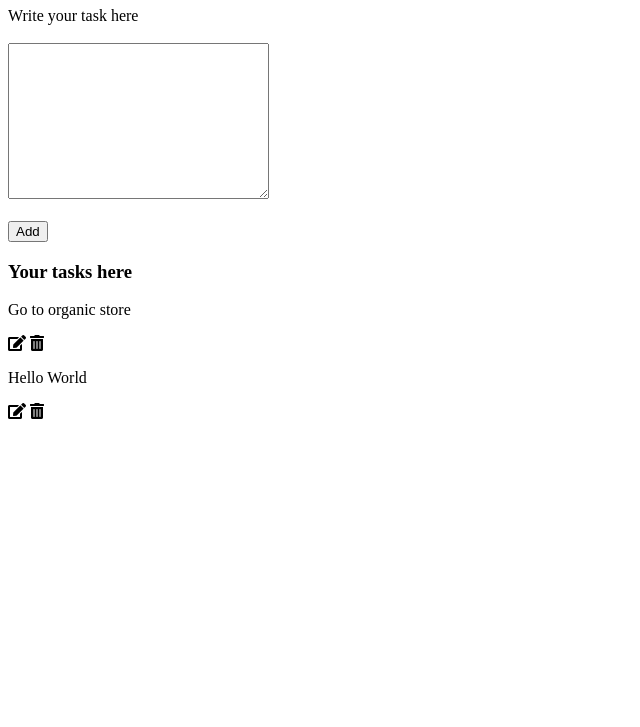
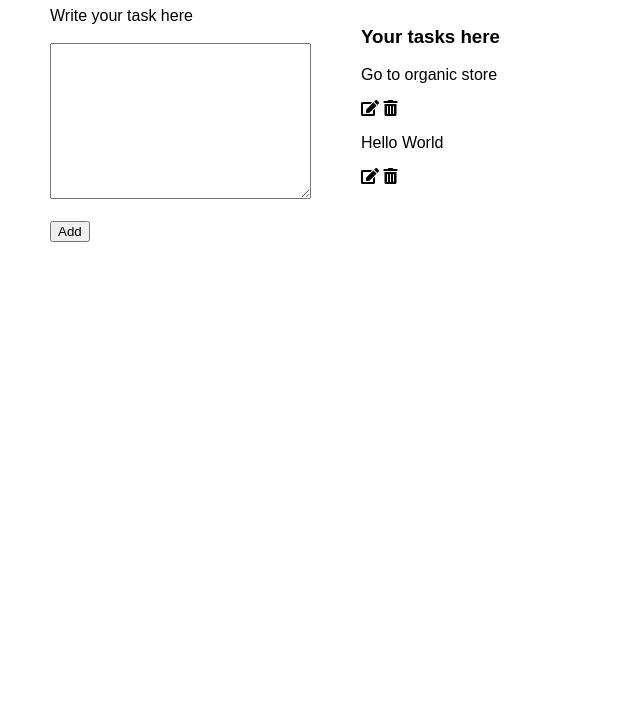
Before and after one commit to yasmimdemelo/CRUD-pure-js, a plain HTML site: page index.html in a window 1280 px wide. Shown: the part 73-800 px from the top of the page, without its empty margins (0-640 px from the left). Drawn offline with Linux system fonts and the light colour scheme.

Commit message:
Added css basic and commentary about links

```diff
--- a/index.html
+++ b/index.html
@@ -5,9 +5,14 @@
     <meta charset="UTF-8">
     <meta http-equiv="X-UA-Compatible" content="IE=edge">
     <meta name="viewport" content="width=device-width, initial-scale=1.0">
+
+    <!-- Style CSS-->
     <link rel="stylesheet" href="style.css">
+
+    <!-- font-awesome é o kit de ferramentas de fonte e ícone mais famoso baseado em CSS, através do CDN faz com que funcionem para o maior número de pessoas possível. -->
     <link rel="stylesheet" href="https://cdnjs.cloudflare.com/ajax/libs/font-awesome/5.15.4/css/all.min.css" />
-    <title>Document</title>
+
+    <title>TODO App in JS</title>
 </head>
 
 <body>
@@ -58,6 +63,7 @@
 
     </div>
 
+    <!-- JavaScript -->
     <script src="main.js"></script>
 </body>
 
--- a/style.css
+++ b/style.css
@@ -0,0 +1,17 @@
+body {
+    font-family: sans-serif;
+    margin: 0 50px;
+}
+
+.container {
+    display: flex;
+    gap: 50px; /*vão entre eles*/
+}
+
+#tasks {
+    width: 400px;
+}
+
+i {
+    cursor: pointer; /* um ponteiro que indica um link*/
+}
```
